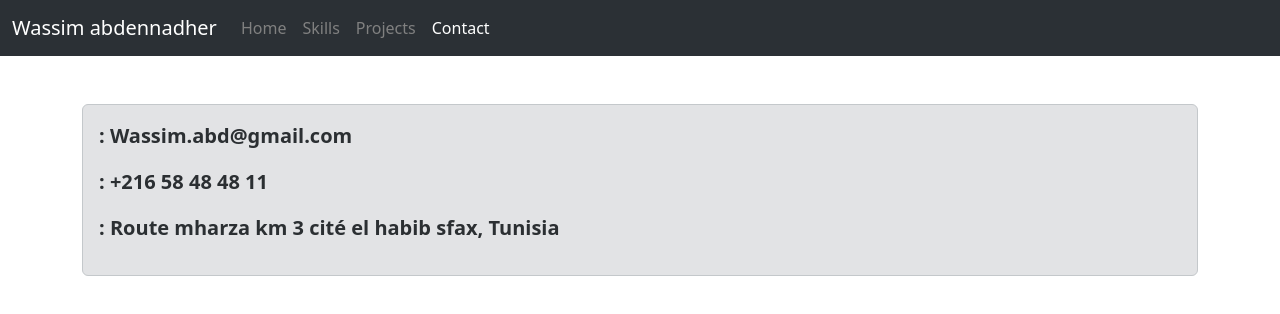
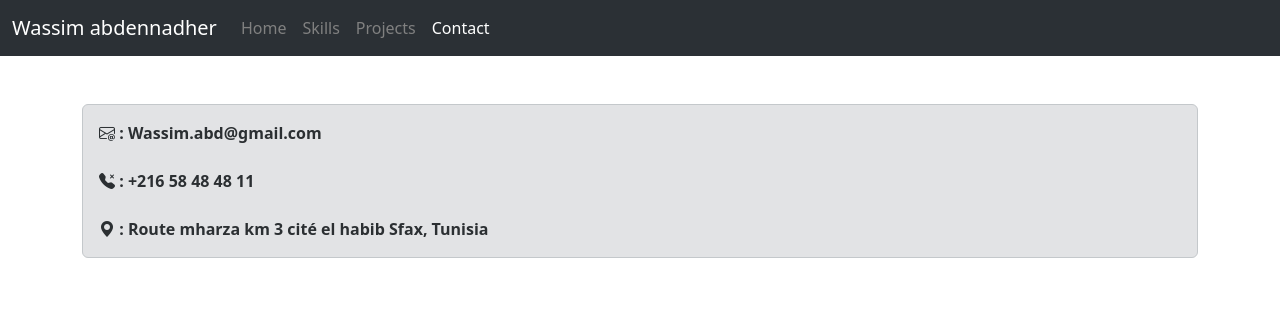
Before and after one commit to Wassimabdennadher/Portfolio, a React (Create React App) app: page /contact in a window 1280 px wide. Shown: the top 314 px of the page. Built offline with nearby package versions, Linux system fonts and the light colour scheme.

Commit message:
all working pages commit

```diff
--- a/src/index.js
+++ b/src/index.js
@@ -2,6 +2,7 @@ import React from 'react';
 import ReactDOM from 'react-dom/client';
 import './index.css';
 import App from './App';
+import 'bootstrap-icons/font/bootstrap-icons.css'
 //  D:\projects\portfolio\node_modules\bootstrap\dist\css\bootstrap.min.css
 import 'bootstrap/dist/css/bootstrap.min.css'
 //D:\projects\portfolio\node_modules\bootstrap\dist\js\bootstrap.bundle.min.js
--- a/src/pages/Contact.js
+++ b/src/pages/Contact.js
@@ -4,21 +4,23 @@ function Contact() {
   const contactInfo = {
     mail: 'Wassim.abd@gmail.com',
     phoneNumber: '+216 58 48 48 11',
-    adress: 'Route mharza km 3 cité el habib sfax, Tunisia'
+    adress: 'Route mharza km 3 cité el habib Sfax, Tunisia'
   }
   return (
-    <div className='alert alert-secondary mt-5 fs-5 fw-bold '>
+    <div className='alert alert-secondary mt-5  fw-bold '>
       <div>
-        <i className="bi bi-envelope-at"></i>
-        <p>: {contactInfo.mail}</p>
+        <i className="bi bi-envelope-at"> </i>
+        <span>: {contactInfo.mail}</span>
       </div>
+      <br />
       <div>
-        <i className="bi bi-telephone-x-fill"></i>
-        <p>: {contactInfo.phoneNumber}</p>
+        <i className="bi bi-telephone-x-fill"> </i>
+        <span>: {contactInfo.phoneNumber}</span>
       </div>
+      <br />
       <div>
-        <i className="bi bi-geo-alt-fill">
-        </i><p>: {contactInfo.adress}</p>
+        <i className="bi bi-geo-alt-fill"> </i>
+        <span>: {contactInfo.adress}</span>
       </div>
     </div>
   )
```
